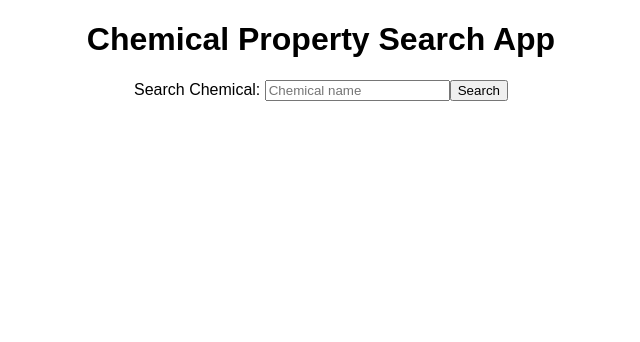
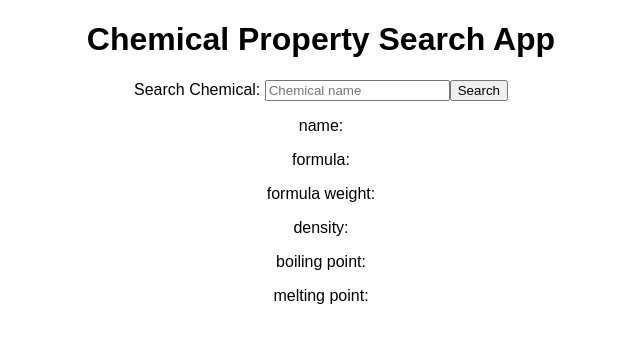
Before and after one commit to tpstar/chem-prop-findr-client, a React (Create React App) app: page / in a window 1280 px wide. Shown: the top 342 px of the page, without its empty margins (319-959 px from the left). Built offline with nearby package versions, Linux system fonts and the light colour scheme.

Commit message:
use Chemical component to display properties

```diff
--- a/src/App.js
+++ b/src/App.js
@@ -1,5 +1,5 @@
 import React, { Component } from 'react';
-// import Chemical from './components/Chemical'
+import Chemical from './components/Chemical'
 import SearchChemical from './components/SearchChemical';
 import ChemicalService from './services/ChemicalService';
 import './App.css';
@@ -32,9 +32,9 @@ class App extends Component {
           <SearchChemical qChemical={this.searchChemical}/>
         </div>
 
-        {/*<div className="chemical">
+        {<div className="chemical">
           <Chemical chemical={this.state.chemical}/>
-        </div>*/}
+        </div>}
 
       </div>
     );
--- a/src/components/Chemical.js
+++ b/src/components/Chemical.js
@@ -1,18 +1,14 @@
 import React from 'react';
 
-const Chemical = ({chemicals}) => {
-  const renderChemicals = chemicals.map(chemical => {
-    return ([
-      <p>name: {chemical.name}</p>,
-      <p>formula: {chemical.formula} </p>,
-      <p>formula weight: {chemical.fw} </p>,
-      <p>boiling point: {chemical.bp} </p>,
+const Chemical = ({chemical}) => {
+  return (
+    <div className="chemical">
+      <p>name: {chemical.name}</p>
+      <p>formula: {chemical.formula} </p>
+      <p>formula weight: {chemical.fw} </p>
+      <p>density: {chemical.density} </p>
+      <p>boiling point: {chemical.bp} </p>
       <p>melting point: {chemical.mp} </p>
-    ])
-  })
-  return (
-    <div>
-      {renderChemicals}
     </div>
   )
 }
```
